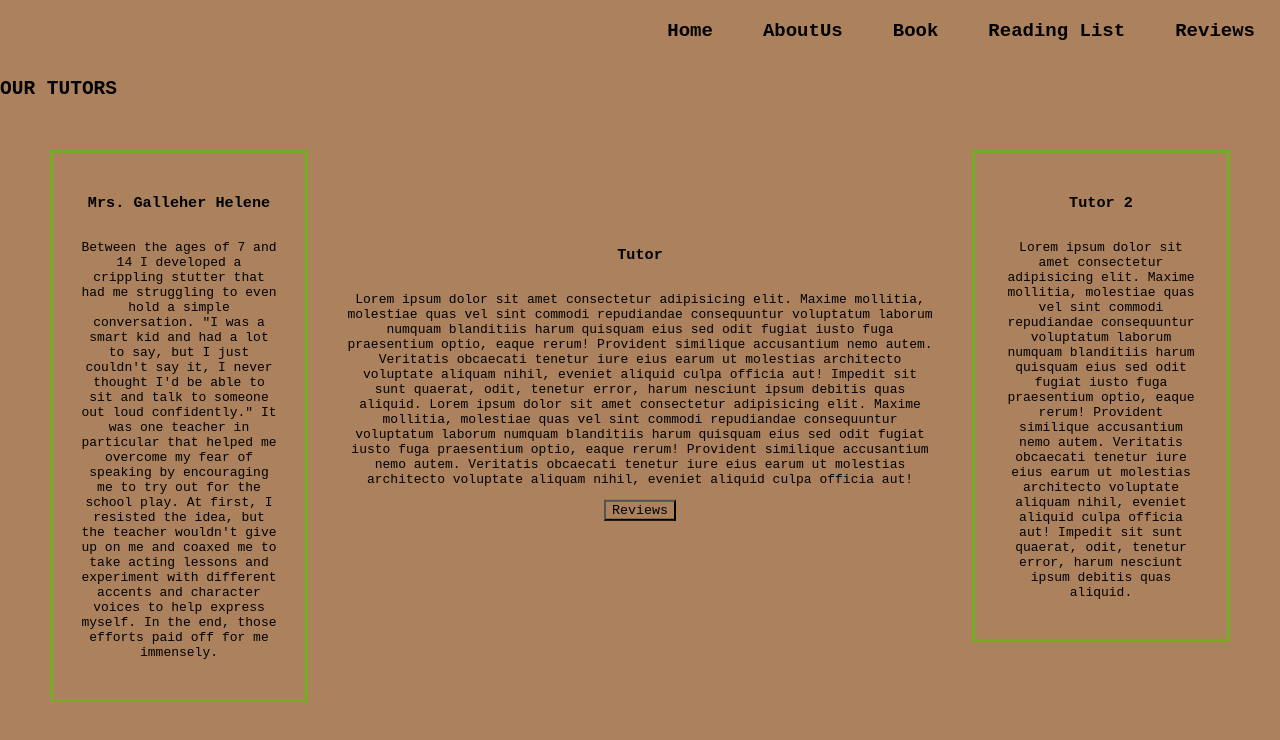
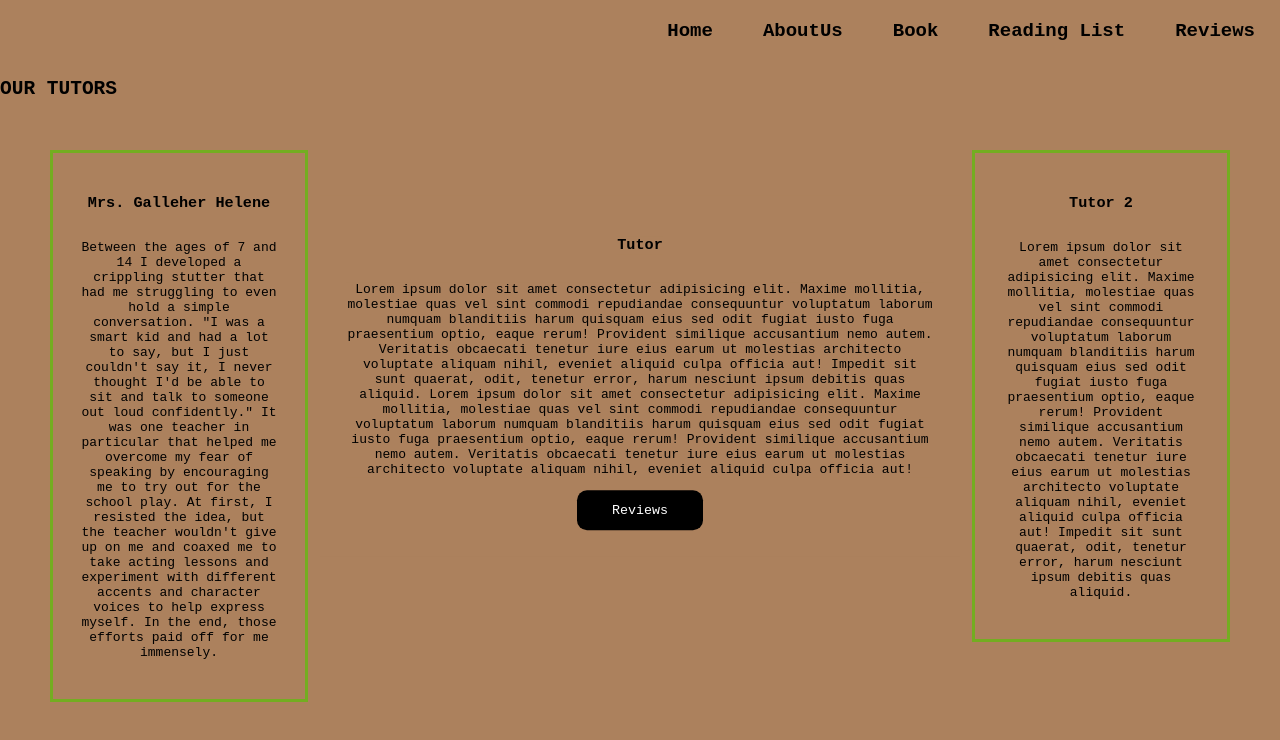
Before and after one commit to OliviaAdongo/tales, a React (Create React App) app: page /about in a window 1280 px wide. Shown: the top 740 px of the page. Built offline with nearby package versions, Linux system fonts and the light colour scheme.

Commit message:
About component styled

```diff
--- a/src/components/AboutUs/Aboutus.css
+++ b/src/components/AboutUs/Aboutus.css
@@ -43,3 +43,22 @@ text-align: center;
     text-align: center;
     margin-right: 50px;
 }
+
+.goto-reviews{
+        padding: 10px 35px;
+        background: black;
+        color: white;
+        border:none;
+        border-radius: 10px;
+        min-height:40px;
+        min-width: 120px;
+        transition: .6s ease;
+    }
+    .goto-reviews:hover{
+        cursor: pointer;
+        background-color: paleturquoise;
+        transition: 0.7s;
+        box-shadow: 0  0  5px  white,  0  0  10px white, 0 0  15px white;
+        font-weight: bold;
+        color: black;
+    }
--- a/src/components/AboutUs/Aboutus.js
+++ b/src/components/AboutUs/Aboutus.js
@@ -21,7 +21,7 @@ const Aboutus = () => {
                     optio, eaque rerum! Provident similique accusantium nemo autem. Veritatis
                     obcaecati tenetur iure eius earum ut molestias architecto voluptate aliquam
                     nihil, eveniet aliquid culpa officia aut! </p>
-                    <button>Reviews</button>
+                    <button className='goto-reviews'>Reviews</button>
             </div>
 
             <div class="box2">
```
